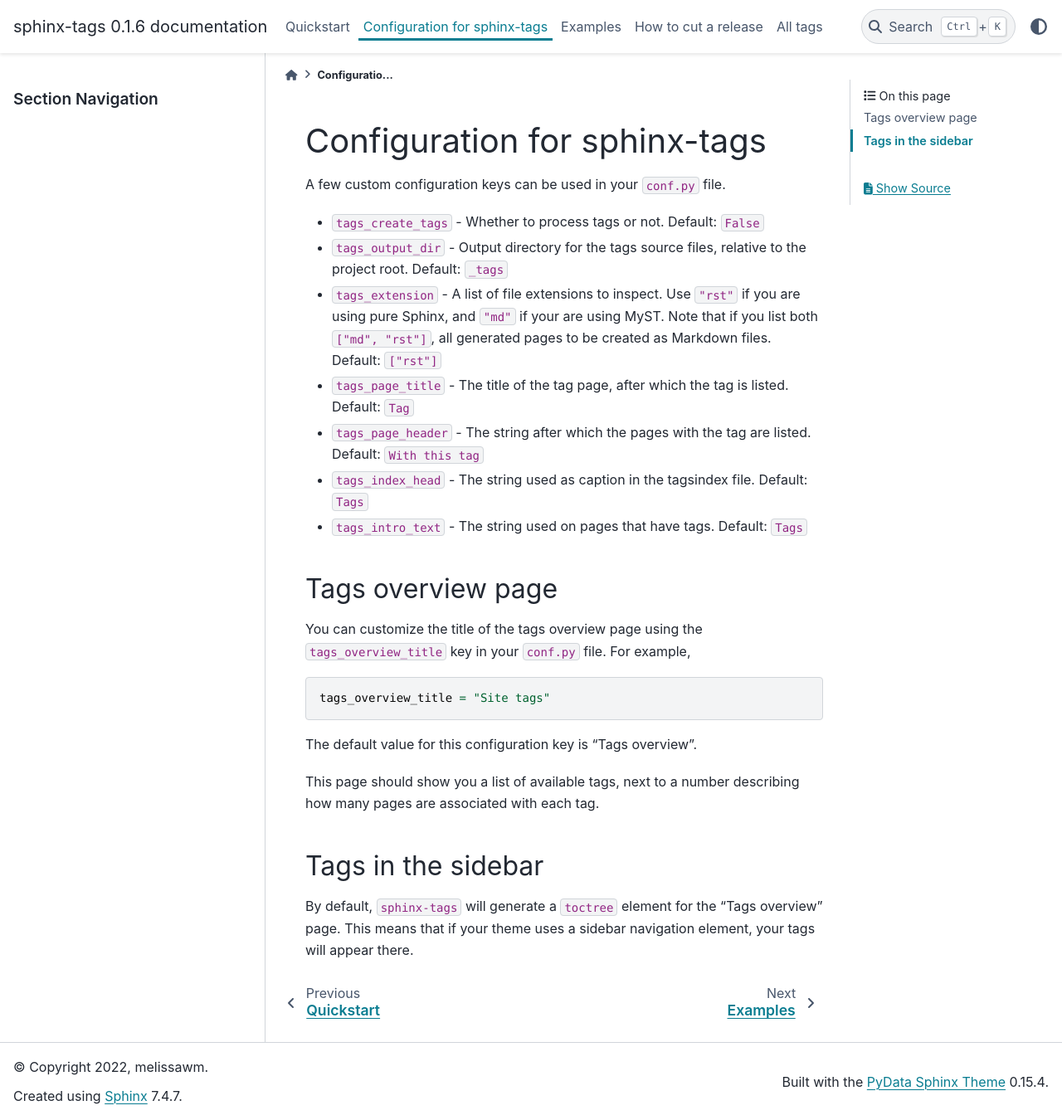
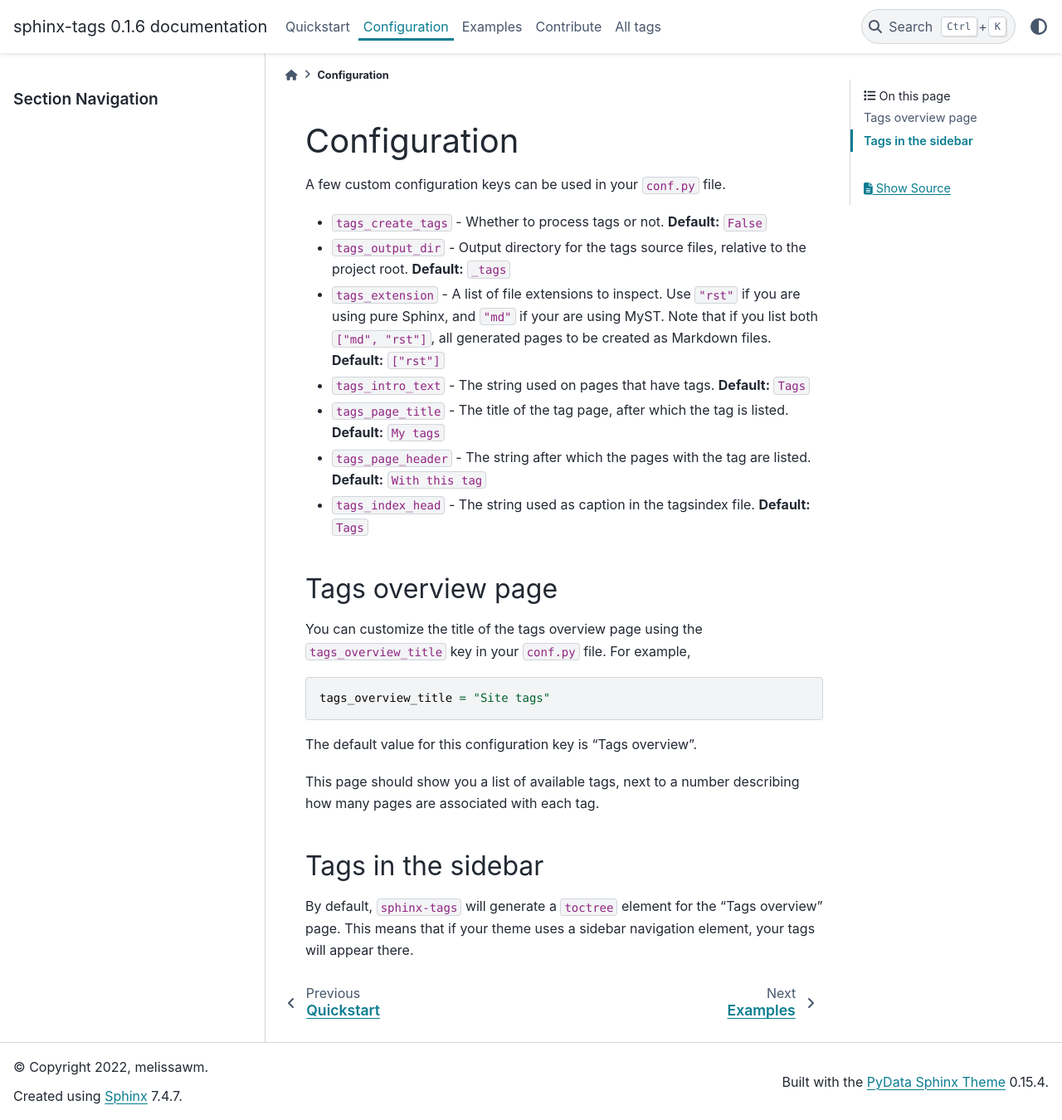
Before and after one commit to melissawm/sphinx-tags, a Sphinx documentation site: the page built from docs/configuration.rst, in a window 1280 px wide and 1350 px high. Shown: the whole window at 83% size. Built offline with Sphinx 7.4.7 and the PyData theme 0.15.4, drawn with Linux system fonts in a browser that asks for light colours.

```diff
--- a/docs/configuration.rst
+++ b/docs/configuration.rst
@@ -1,32 +1,30 @@
 .. _config:
 
-Configuration for sphinx-tags
-=============================
+Configuration
+=============
 
 A few custom configuration keys can be used in your ``conf.py`` file.
 
 - ``tags_create_tags``
-  - Whether to process tags or not. Default: ``False``
+  - Whether to process tags or not. **Default:** ``False``
 - ``tags_output_dir``
   - Output directory for the tags source files, relative to the project root.
-  Default: ``_tags``
+  **Default:** ``_tags``
 - ``tags_extension``
   - A list of file extensions to inspect. Use ``"rst"`` if you are using pure
   Sphinx, and ``"md"`` if your are using MyST. Note that if you list both
   ``["md", "rst"]``, all generated pages to be created as Markdown files.
-  Default: ``["rst"]``
+  **Default:** ``["rst"]``
+- ``tags_intro_text``
+  - The string used on pages that have tags. **Default:** ``Tags``
 - ``tags_page_title``
-  - The title of the tag page, after which the tag is listed.
-  Default: ``Tag``
+  - The title of the tag page, after which the tag is listed. **Default:**
+  ``My tags``
 - ``tags_page_header``
-  - The string after which the pages with the tag are listed.
-  Default: ``With this tag``
+  - The string after which the pages with the tag are listed. **Default:**
+  ``With this tag``
 - ``tags_index_head``
-  - The string used as caption in the tagsindex file.
-  Default: ``Tags``
-- ``tags_intro_text``
-  - The string used on pages that have tags.
-  Default: ``Tags``
+  - The string used as caption in the tagsindex file. **Default:** ``Tags``
 
 Tags overview page
 ------------------
--- a/docs/index.rst
+++ b/docs/index.rst
@@ -16,7 +16,7 @@ documentation.
    quickstart
    configuration
    examples.md
-   dev/RELEASE.md
+   dev/index
 
 .. toctree::
    :caption: Site tags
--- a/docs/quickstart.rst
+++ b/docs/quickstart.rst
@@ -22,8 +22,6 @@ Use pip or conda to install ``sphinx-tags``:
          pip install sphinx-tags
 
     .. tab-item:: conda
-
-      .. note:: This is not yet available.
 
       .. code-block::
 
```
Also changed, not shown: README.md (+5 -1 lines), docs/dev/RELEASE.md (deleted, +0 -15 lines), docs/dev/index.rst (added, +69 -0 lines), src/sphinx_tags/__init__.py (+3 -8 lines).
